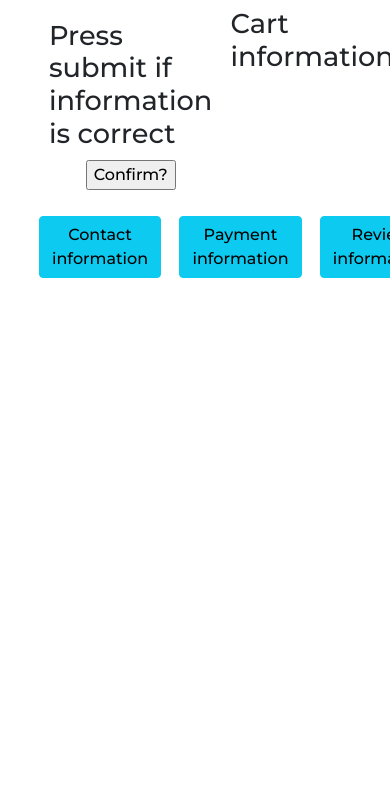
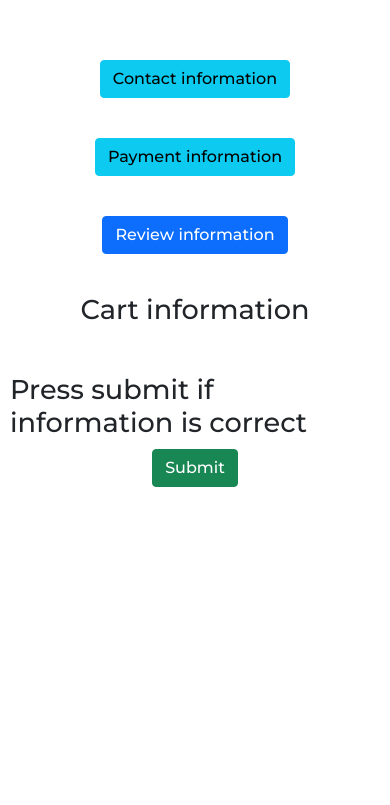
Before and after one commit to aronbergurj99/verklegt-2, a Django app: page /orders/review_phase in a window 390 px wide. Shown: the part 101-906 px from the top of the page. Run offline with Django 3.2, Linux system fonts and the light colour scheme; data that the repository does not hold is empty; some libraries are stand-ins or nearby versions.

Commit message:
payment phase responsive

```diff
--- a/static/css/checkout.css
+++ b/static/css/checkout.css
@@ -1,11 +1,11 @@
 /*Var bara að búa til fileinn*/
 
 .cop123-container {
-    display: grid;
-    margin-left: 10%;
-    margin-right: 10%;
-    grid-template-columns: 1fr 1fr;
-    grid-template-rows: 1fr;
+    display: flex;
+    flex-direction: row;
+    flex-wrap: wrap-reverse;
+    align-items: flex-end;
+    justify-content: center;
 }
 .cop123-container-left {
     display: grid;
@@ -14,8 +14,19 @@
     padding-top: 20px;
 }
 .cop123-container-right {
-    padding: 5%;
+    padding: 20px;
+    overflow-y: scroll;
+
 }
+.payment-phase-container {
+    display: flex;
+    width: 100vw;
+    min-height: 80vh;
+    flex-direction: column;
+    justify-content: flex-start;
+    align-content: space-around;
+}
+
 .cop123-heading {
     font-size: 1.7em;
 }
@@ -25,13 +36,15 @@
     margin-right: auto;
 }
 .cop123-phase-traversal {
-    display: grid;
-    grid-gap: 5%;
-    grid-template-columns: 1fr 1fr 1fr;
-    margin-top: 5%;
-    margin-right: auto;
-    margin-left: auto;
-    grid-column: span 2;
+    display: flex;
+    margin-top: 40px;
+    flex-direction: row;
+    justify-content: center;
+    flex-wrap: wrap;
+}
+
+.cop123-phase-traversal a{
+    margin: 20px;
 }
 .cop123-product {
     display: grid;
--- a/templates/Orders/review_phase.html
+++ b/templates/Orders/review_phase.html
@@ -1,14 +1,22 @@
 {% extends 'base.html' %}
 {% block content %}
-    <div class="cop123-container">
+
+    <div class="payment-phase-container">
+        <div class="cop123-phase-traversal">
+        <a class="btn btn-info " href="{% url 'contact_phase' %}">Contact information</a>
+        <a class="btn btn-info" href="{% url 'payment_phase' %}">Payment information </a>
+        <a class="btn btn-primary" href="{% url 'review_phase' %}">Review information</a>
+        </div>
+
+        <div class="cop123-container">
         <div class="cop123-container-left">
             <h1 class="cop123-heading">Press submit if information is correct</h1>
             {% for key, value in information.items %}
                 <p>{{ key }}: <span>{{ value }}</span></p>
             {% endfor %}
-            <form method="POST">
+            <form method="POST" style="display:flex; justify-content: center">
                 {% csrf_token %}
-                <input type="submit" class="cop123-submit-btn" value="Confirm?"/>
+                <input type="submit" class="btn btn-success" value="Submit"/>
             </form>
         </div>
         <div class="cop123-container-right">
@@ -26,10 +34,7 @@
                 </div>
             {% endfor %}
         </div>
-        <div class="cop123-phase-traversal">
-            <a class="btn btn-info" href="{% url 'contact_phase' %}">Contact information</a>
-            <a class="btn btn-info" href="{% url 'payment_phase' %}">Payment information </a>
-            <a class="btn btn-info" href="{% url 'review_phase' %}">Review information</a>
-        </div>
     </div>
+</div>
+
 {% endblock %}
```
Also changed, not shown: templates/Orders/contact_phase.html (+18 -10 lines), templates/Orders/payment_phase.html (+16 -8 lines).
